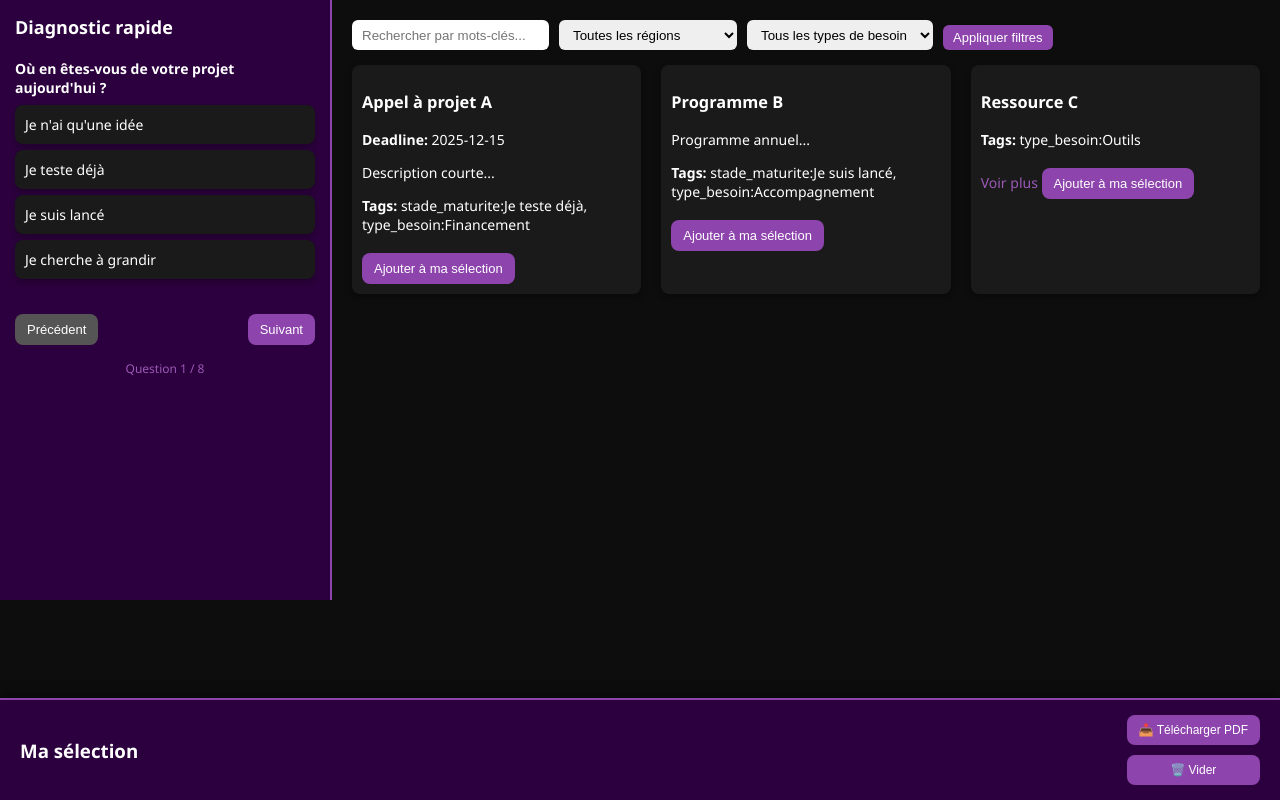
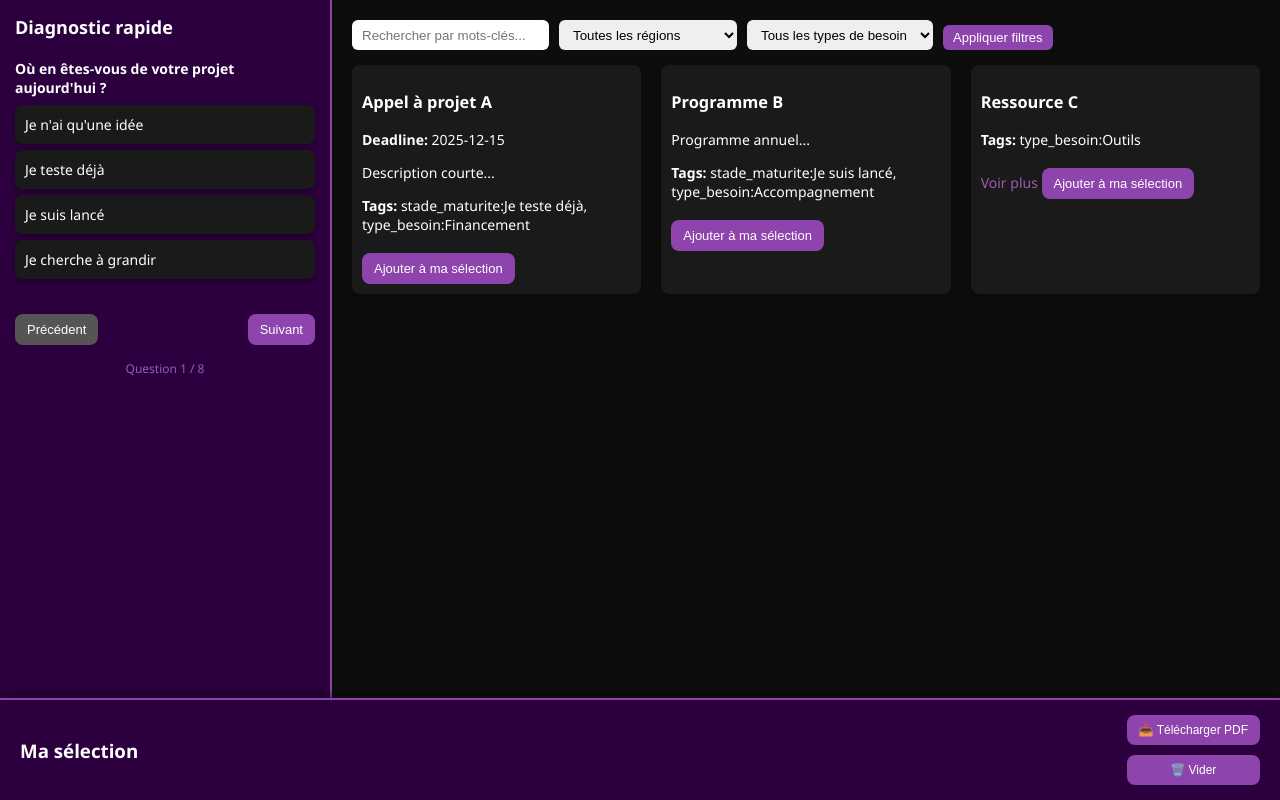
Before and after one commit to b33n-tech/the-ess-ecosystem-11, a plain HTML site: page index.html in a window 1280 px wide. Drawn offline with nearby package versions, Linux system fonts and the light colour scheme.

Commit message:
Update index.html

```diff
--- a/index.html
+++ b/index.html
@@ -11,11 +11,10 @@ body {
   background: #0d0d0d;
   color: #fff;
   margin: 0;
-  padding-bottom: 200px;
 }
 .container {
   display: flex;
-  height: calc(100vh - 200px);
+  height: calc(100vh);
 }
 .sidebar {
   width: 300px;
```
